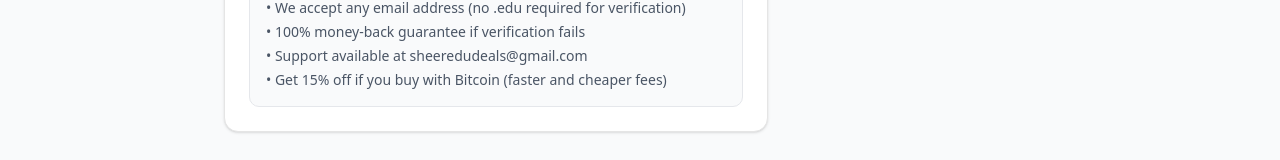
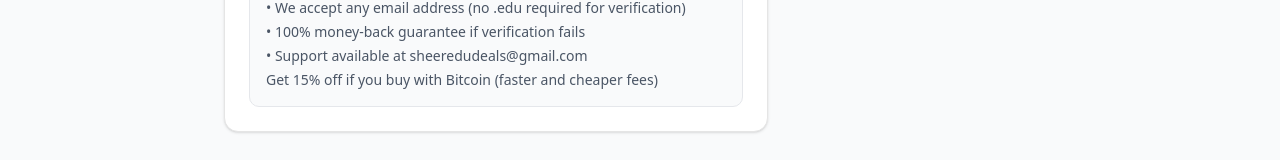
Before and after one commit to studentverify/student-verify-clone, a React (Vite) app: page /checkout/new-sheerid-student-deals-information in a window 1280 px wide. Shown: the part 1264-1424 px from the top of the page. Built offline with nearby package versions, Linux system fonts and the light colour scheme.

Commit message:
Update price to 5 and fix bullet point

```diff
--- a/src/pages/CheckoutPage.jsx
+++ b/src/pages/CheckoutPage.jsx
@@ -143,7 +143,7 @@ const CheckoutPage = () => {
                     <li>• We accept any email address (no .edu required for verification)</li>
                     <li>• 100% money-back guarantee if verification fails</li>
                     <li>• Support available at sheeredudeals@gmail.com</li>
-                    <li>• Get 15% off if you buy with Bitcoin (faster and cheaper fees)</li>
+                    <li>Get 15% off if you buy with Bitcoin (faster and cheaper fees)</li>
                   </ul>
                 </div>
               </CardContent>
--- a/src/pages/EduOnlyPage.jsx
+++ b/src/pages/EduOnlyPage.jsx
@@ -84,7 +84,7 @@ const EduOnlyPage = () => {
               <CardHeader>
                 <CardTitle className="flex items-center space-x-2">
                   <CheckCircle className="h-5 w-5 text-green-600" />
-                  <span>Complete Verification ($55)</span>
+                  <span>Complete Verification ($65)</span>
                 </CardTitle>
                 <CardDescription>Recommended - Full access guaranteed</CardDescription>
               </CardHeader>
@@ -128,7 +128,7 @@ const EduOnlyPage = () => {
                     <tr className="border-b">
                       <th className="text-left py-3 px-4">Feature</th>
                       <th className="text-center py-3 px-4 text-yellow-600">EDU Only ($37)</th>
-                      <th className="text-center py-3 px-4 text-green-600">Complete ($55)</th>
+                      <th className="text-center py-3 px-4 text-green-600">Complete ($65)</th>
                     </tr>
                   </thead>
                   <tbody className="space-y-2">
@@ -259,7 +259,7 @@ const EduOnlyPage = () => {
             <Card className="border-green-200 bg-green-50">
               <CardHeader>
                 <CardTitle className="text-green-700">Complete Verification (Recommended)</CardTitle>
-                <CardDescription>Full access guaranteed - $55</CardDescription>
+                <CardDescription>Full access guaranteed - $65</CardDescription>
               </CardHeader>
               <CardContent className="text-center">
                 <p className="text-sm text-gray-600 mb-4">
```
Also changed, not shown: 2 other files (tests, documents, lock files or other folders).
